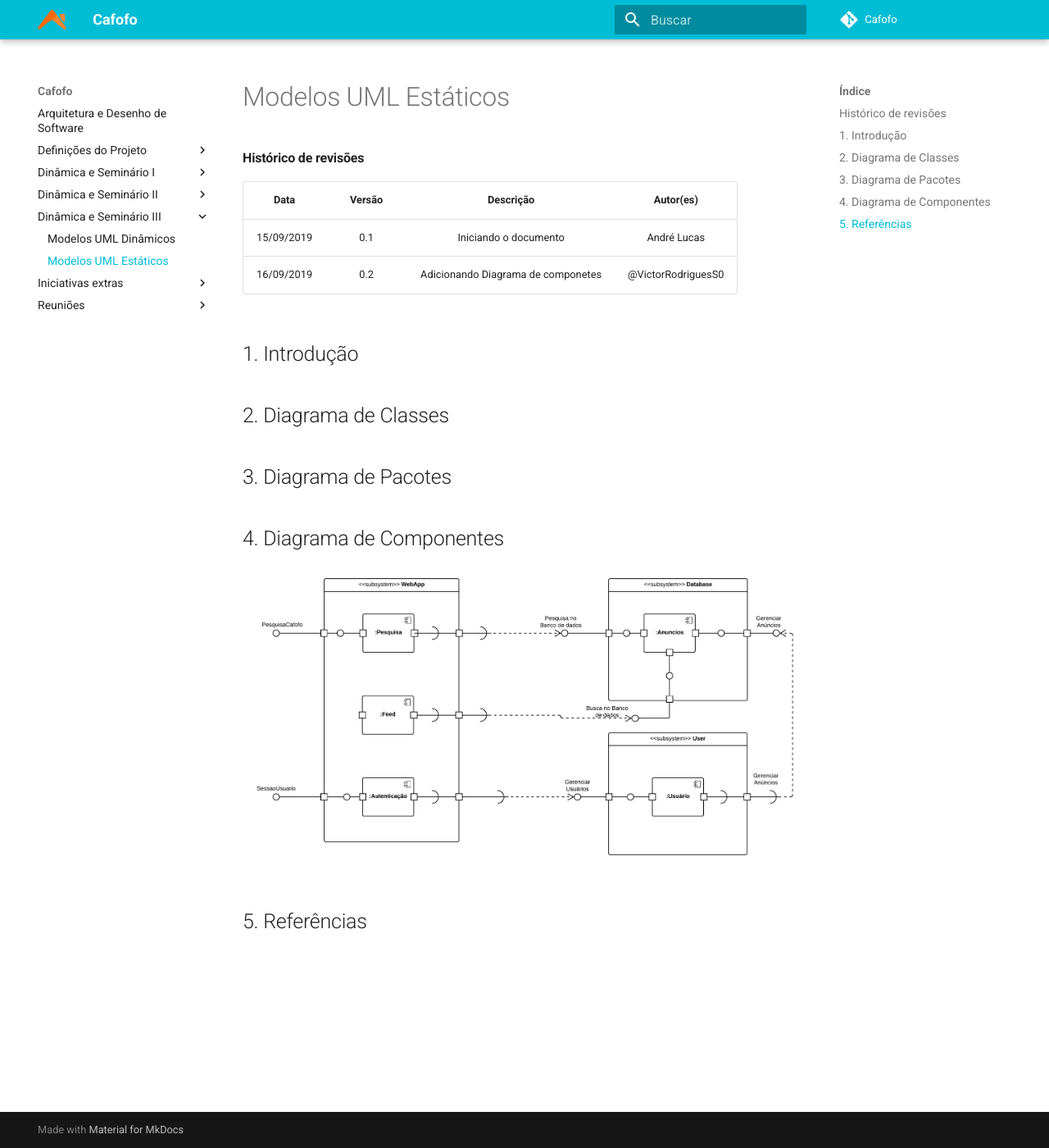
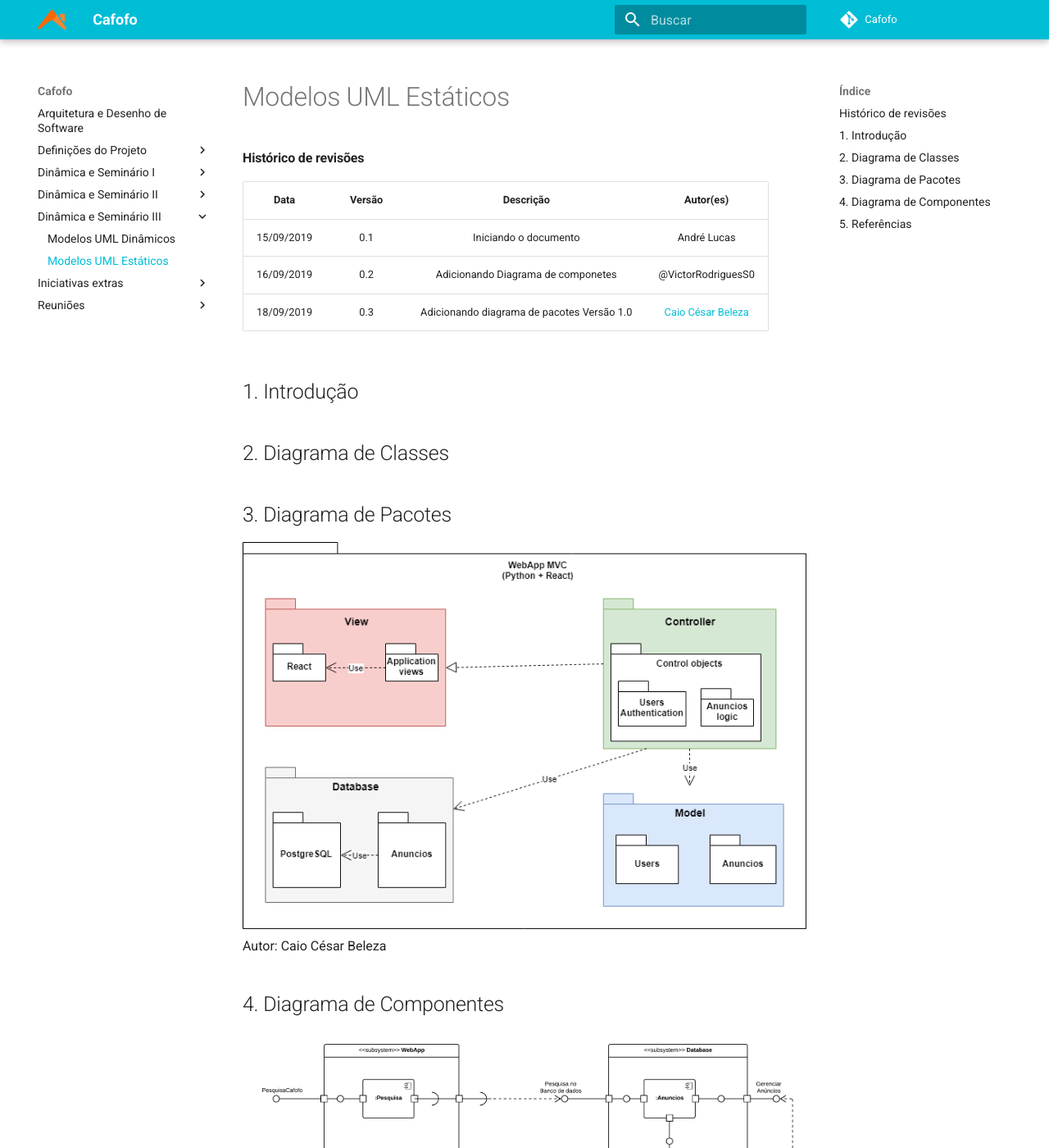
Before and after one commit to desenho-2019/Wiki, an MkDocs documentation site: the page built from docs/Dinâmica e Seminário III/uml_estatico.md, in a window 1280 px wide and 1400 px high. Shown: the whole window at 82% size. Built offline with MkDocs 1.6.1 and Material for MkDocs 9.7.7, drawn with Linux system fonts in a browser that asks for light colours.

Commit message:
Adicionando diagrama de pacotes V1.0

```diff
--- a/docs/Dinâmica e Seminário III/uml_estatico.md
+++ b/docs/Dinâmica e Seminário III/uml_estatico.md
@@ -5,13 +5,15 @@
 | :--------: | :----: | :-------------------: | :--------------: |
 | 15/09/2019 |  0.1   | Iniciando o documento | André Lucas |
 | 16/09/2019 |  0.2   | Adicionando Diagrama de componetes | @VictorRodriguesS0 |
+|18/09/2019|0.3|Adicionando diagrama de pacotes Versão 1.0|[Caio César Beleza](https://github.com/Caiocbeleza)|
 
 ## 1. Introdução
 
 ## 2. Diagrama de Classes
 
 ## 3. Diagrama de Pacotes
-
+[![](img/Pacotes.png)](img/Pacotes.png)
+Autor: Caio César Beleza
 ## 4. Diagrama de Componentes
 [![](img/Diagrama_Componetes_V1.png)](img/Diagrama_Componetes_V1.png)
 
```
Also changed, not shown: docs/Dinâmica e Seminário II/Modelagem do Processo.md (+2 -0 lines), docs/Dinâmica e Seminário III/img/Pacotes.png (added).
